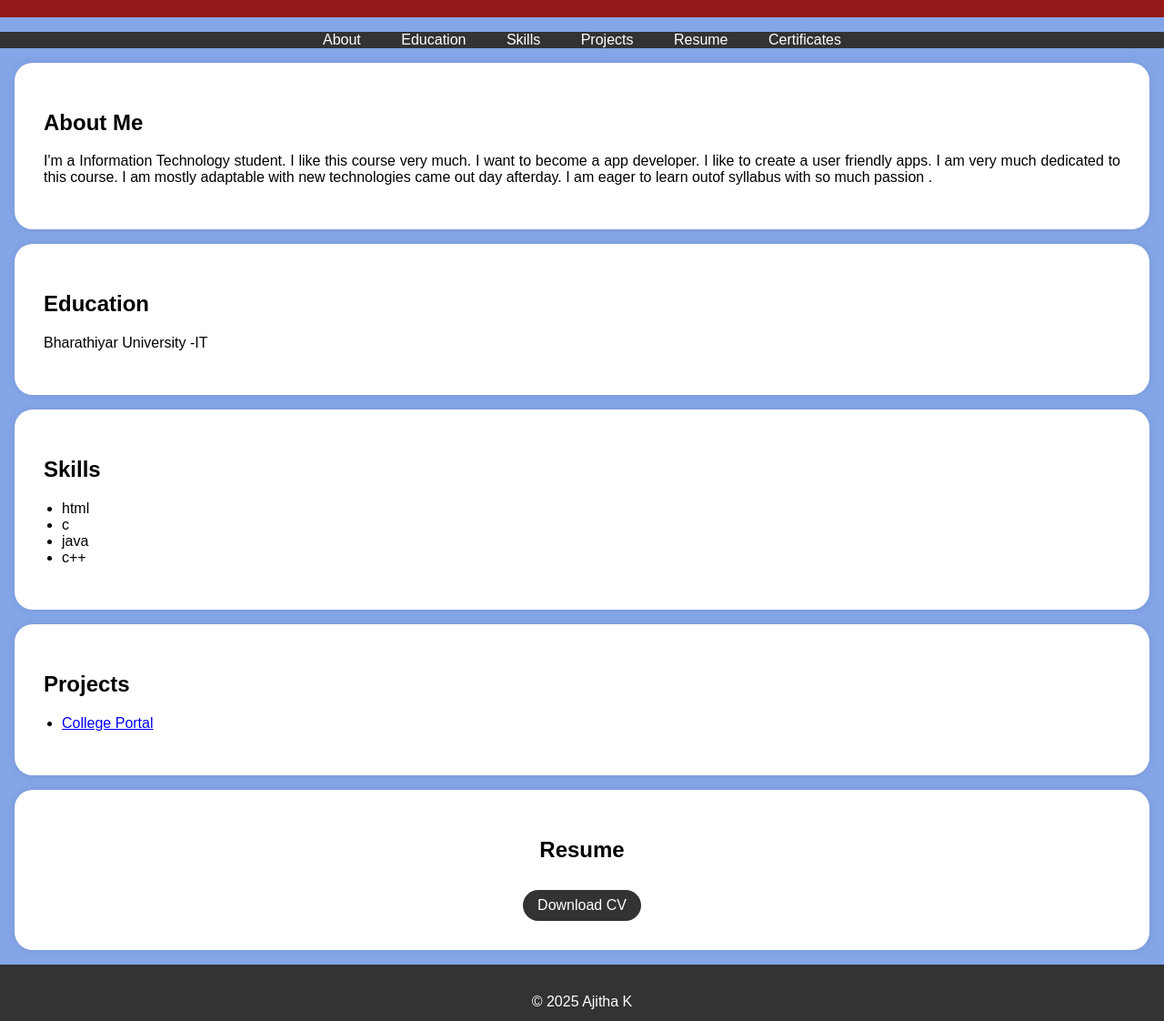
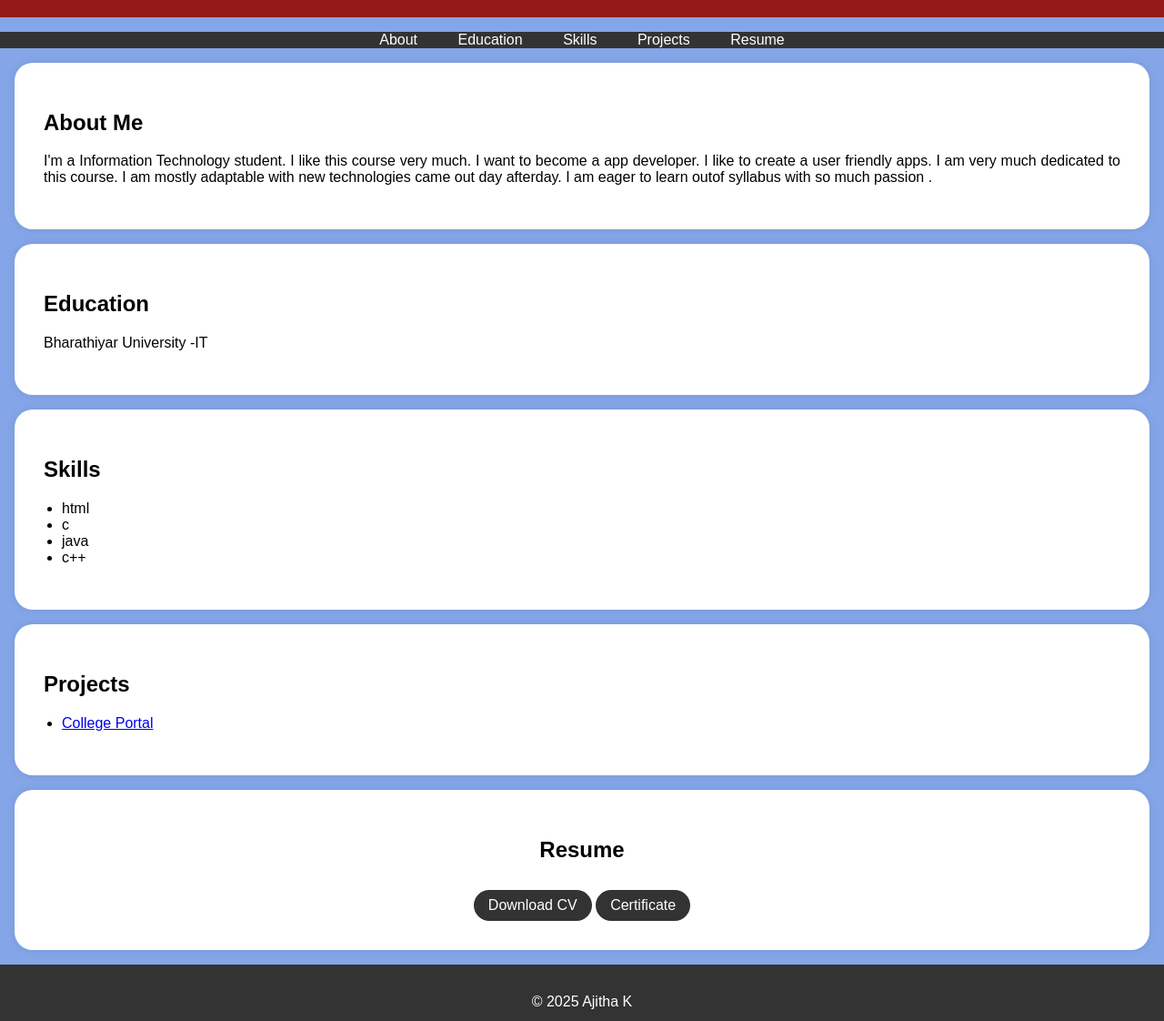
Before and after one commit to Ajitha2124/Digital-Portfolio, a plain HTML site: page index.html in a window 1280 px wide. Shown: the part 178-1300 px from the top of the page at 91% size. Drawn offline with Linux system fonts and the light colour scheme.

Commit message:
index.html

```diff
--- a/index.html
+++ b/index.html
@@ -108,7 +108,7 @@
             <li><a href="#skills">Skills</a></li>
             <li><a href="html project.html">Projects</a></li>
             <li><a href="#resume">Resume</a></li>
-            <li><a href="Completion Certificate _ SkillsBuild (2)">Certificates</a></li>
+
 
         </ul>
     </nav>
@@ -161,6 +161,7 @@
             <center>
             <h2>Resume</h2>
             <a href="Ajitha Resume.pdf" target="_blank" class="download-button">Download CV</a>
+            <a href="Completion Certificate _ SkillsBuild (2).pdf" target="_blank" class="download-button">Certificate</a>
         </center>
         </div>
 
```
